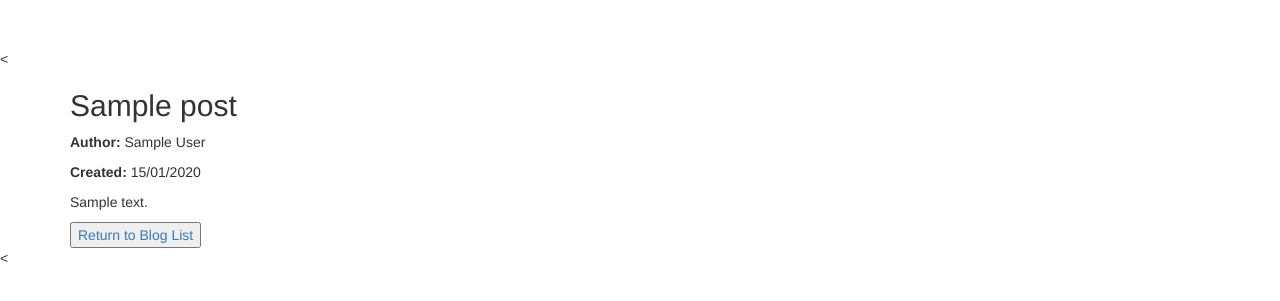
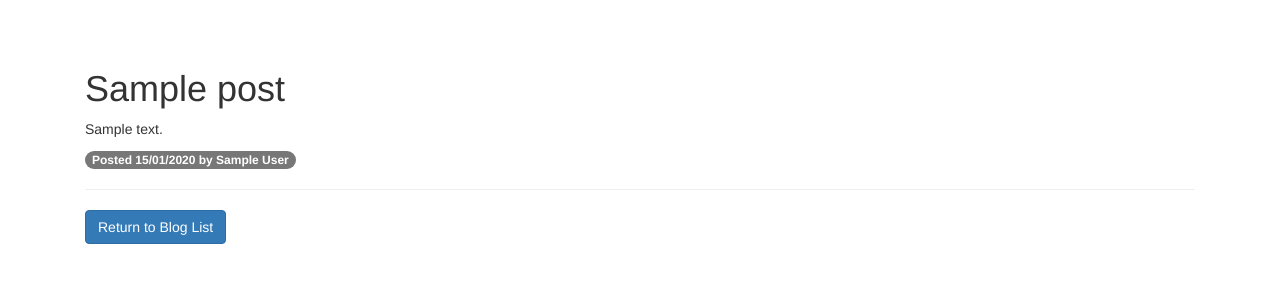
Before and after one commit to michaellouieloria/django-cms, a Django app: template templates/blog/post_detail.html in a window 1280 px wide. Shown: the part 51-352 px from the top of the page. Run offline with Django 3.2, Linux system fonts and the light colour scheme; the template is opened without the code that fills it: most values are stand-ins (such as "Sample title", 1, 10 or a date in 2020); some libraries are stand-ins or nearby versions.

Commit message:
bootstrap blog

```diff
--- a/templates/base.html
+++ b/templates/base.html
@@ -11,7 +11,7 @@
         <link href="//netdna.bootstrapcdn.com/bootstrap/3.2.0/css/bootstrap.min.css" rel="stylesheet">
         <link href="//netdna.bootstrapcdn.com/font-awesome/4.1.0/css/font-awesome.min.css" rel="stylesheet">
         <link href="{% static 'css/style.css' %}" rel="stylesheet" type="text/css">
-        {% block style %}{% endblock %}<
+        {% block style %}{% endblock %}
         <!-- HTML5 shim and Respond.js IE8 support of HTML5 elements and media queries -->
         <!--[if lt IE 9]>
             <script src="https://oss.maxcdn.com/html5shiv/3.7.2/html5shiv.min.js"></script>
@@ -75,6 +75,6 @@
 
         <script src="//ajax.googleapis.com/ajax/libs/jquery/2.1.1/jquery.min.js"></script>
         <script src="//netdna.bootstrapcdn.com/bootstrap/3.2.0/js/bootstrap.min.js"></script>
-        {% block js %}{% endblock %}<
+        {% block js %}{% endblock %}
     </body>
 </html>
--- a/templates/blog/post_detail.html
+++ b/templates/blog/post_detail.html
@@ -2,11 +2,14 @@
 {% block title %}Blog Post{% endblock %}
 {% block content %}
 
-  <h2>{{ post.title }}</h2>
-  <p><b>Author:</b> {{ post.author }}</p>
-  <p><b>Created:</b> {{ post.creation_date|date:"d/m/Y" }}</p>
-  <p> {{ post.content }}</p>
-
-  <a href="{% url "blog-list" %}"><input type="button" value="Return to Blog List" /></a>
+<div class="col-md-12">
+    <h1>{{ post.title }}</h1>
+    <p>{{ post.content|truncatewords:20 }}</p>
+    <div>
+        <span class="badge">Posted {{ post.creation_date|date:"d/m/Y" }} by {{ post.author }}</span>
+    </div>
+    <hr>
+    <a href="{% url "blog-list" %}" class="btn btn-primary">Return to Blog List</a>
+</div>
 
 {% endblock %}
```
Also changed, not shown: templates/blog/blog_list.html (+9 -5 lines).
